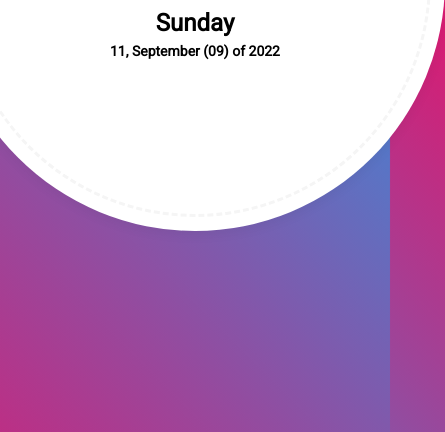
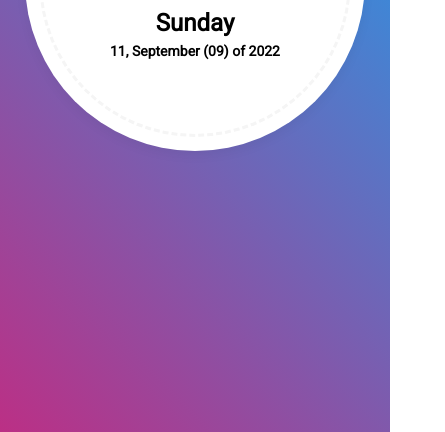
Before and after one commit to JMatoso/Clock, a plain HTML site: page index.html in a window 390 px wide. Shown: the part 428-860 px from the top of the page, 445 px wide, since content can reach past the window. Drawn offline with Linux system fonts and the light colour scheme.

Commit message:
Mobile size 1

```diff
--- a/assets/css/style.css
+++ b/assets/css/style.css
@@ -13,6 +13,7 @@ body {
     font-weight: 400;
     font-family: 'Roboto', sans-serif;
     background-color: #f5f5f5;
+    overflow: hidden;
 }
 
 .container {
@@ -155,5 +156,13 @@ body {
 }
 
 @media screen and (max-width: 768px) {
+    .clock {
+        width: 20rem;
+        height: 20rem;
+    }
 
+    .clock-separator {
+        width: 17rem;
+        height: 17rem;
+    }
 }
```
